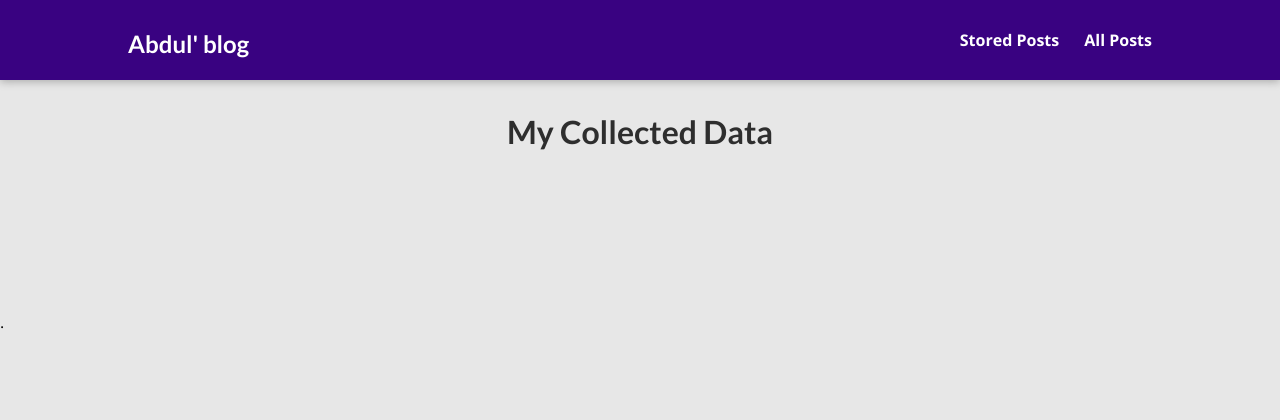
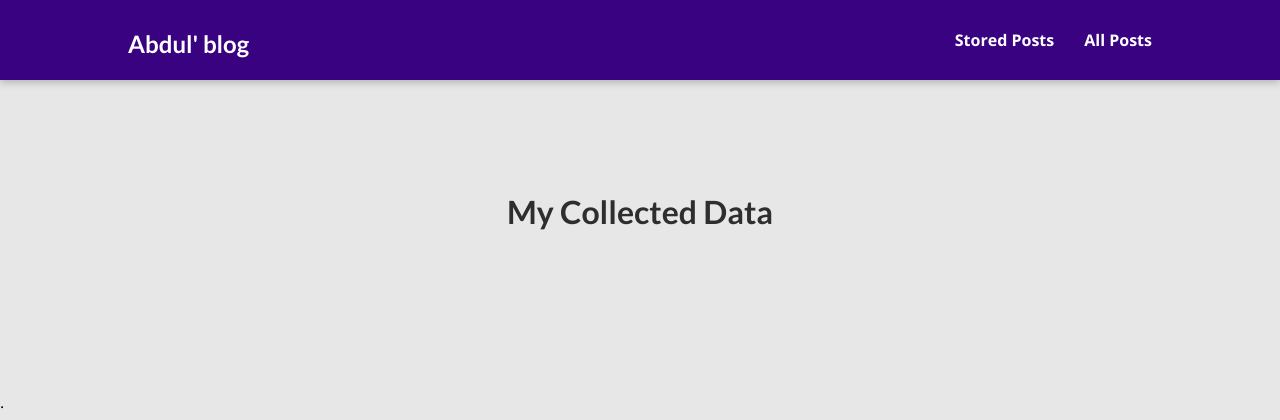
Before and after one commit to Abdul-abiola/django-blog-site, a Django app: page /posts in a window 1280 px wide. Shown: the top 420 px of the page. Run offline with Django 5.2, Linux system fonts and the light colour scheme; data that the repository does not hold is empty.

Commit message:
Update app.css

```diff
--- a/static/app.css
+++ b/static/app.css
@@ -23,16 +23,15 @@ h3 {
   width: 100%;
   height: 5rem;
   display: flex;
+  background-color: #4b0082;
   justify-content: space-between;
   align-items: center;
   padding: 0 10%;
-  position: absolute;
-  top: 0;
-  left: 0;
+  position: relative;
 }
 #main-navigation nav{
   display: flex;
-  gap: 25px;
+  gap: 30px;
 }
 
 #main-navigation a {
```
